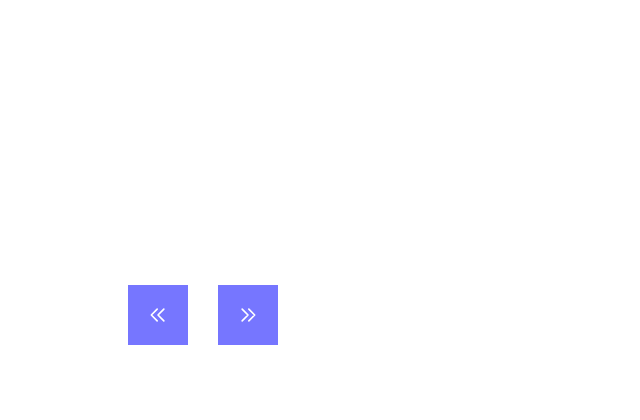
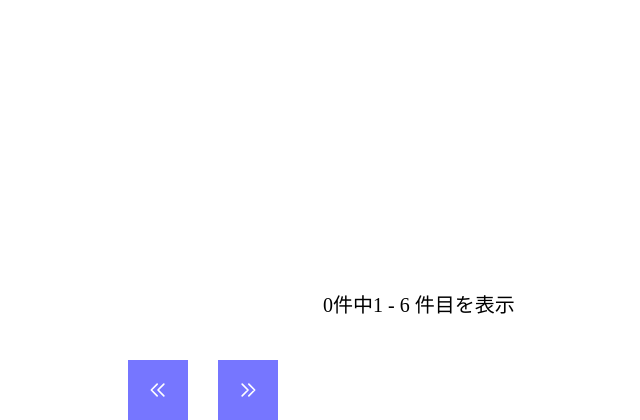
Before and after one commit to HKen12340/kamikon2023, a PHP site: page /index.php in a window 1280 px wide. Shown: the part 481-901 px from the top of the page, without its empty margins (387-1027 px from the left). Before the commit the page ends 826 px from the top, so only its background shows below. Run offline with PHP 8.4, Linux system fonts and the light colour scheme; tables that the repository leaves empty or names only in its code hold one stand-in row (values such as "Sample post"); some web fonts are replaced.

Commit message:
ページネーション関連の処理を追加。

```diff
--- a/database/recipe_model.php
+++ b/database/recipe_model.php
@@ -164,4 +164,13 @@ class Recipe_model extends DB_connect{
     $result = $stmt->fetch(PDO::FETCH_ASSOC);
     return $result['maxpage'];
   }
+
+  //最大レシピ数
+  public function maxrecipe(){
+    $sql = "SELECT COUNT(id) AS maxrecire FROM recipe WHERE Release_flag = 1";
+    $stmt = $this->pdo->prepare($sql);
+    $stmt->execute();
+    $result = $stmt->fetch(PDO::FETCH_ASSOC);
+    return $result['maxrecire'];
+ }
 }
--- a/index.php
+++ b/index.php
@@ -31,42 +31,64 @@ foreach($result as $res){
 }
 
  $max_page = $recipe->maxpage();
+ $max_recipe = $recipe->maxrecipe();
+ $from_record = ($now - 1) * 6 + 1;
 
-if($now > 1){
-    print '<ul class="index_Pagination"><li class="index_Pagination-Item"><a class="index_Pagination-Item-Link" href="./index.php?page_id='.''.($now - 1).''.'"><svg xmlns="http://www.w3.org/2000/svg" class="index_Pagination-Item-Link-Icon" fill="none" viewBox="0 0 24 24" stroke="currentColor" stroke-width="2">
+ if($now == $max_page && $max_recipe % 5 !== 0) {
+  $to_record = ($now - 1) * 6 + $max_recipe % 6;
+} else {
+  $to_record = $now * 6;
+}
+
+if($now == 1 || $now == $max_page) {
+  $range = 4;
+} elseif ($now == 2 || $now == $max_page - 1) {
+  $range = 3;
+} else {
+  $range = 2;
+}
+
+if ($now >= 2){
+ print'<ul class="index_Pagination"><li class="index_Pagination-Item"><a class="index_Pagination-Item-Link" href="./index.php?page_id='.''.($now - 1).''.'"><svg xmlns="http://www.w3.org/2000/svg" class="index_Pagination-Item-Link-Icon" fill="none" viewBox="0 0 24 24" stroke="currentColor" stroke-width="2">
     <path stroke-linecap="round" stroke-linejoin="round" d="M11 19l-7-7 7-7m8 14l-7-7 7-7" />
-</svg></a></li>';
-} else {
-    print '<ul class="index_Pagination"><li class="index_Pagination-Item"><div class="index_Pagination-Item-Link isActive"><svg xmlns="http://www.w3.org/2000/svg" class="index_Pagination-Item-Link-Icon" fill="none" viewBox="0 0 24 24" stroke="currentColor" stroke-width="2">
-    <path stroke-linecap="round" stroke-linejoin="round" d="M11 19l-7-7 7-7m8 14l-7-7 7-7" />
+</svg></a></li>';}
+else{
+  print '<ul class="index_Pagination"><li class="index_Pagination-Item"><div class="index_Pagination-Item-Link isActive"><svg xmlns="http://www.w3.org/2000/svg" class="index_Pagination-Item-Link-Icon" fill="none" viewBox="0 0 24 24" stroke="currentColor" stroke-width="2">
+  <path stroke-linecap="round" stroke-linejoin="round" d="M11 19l-7-7 7-7m8 14l-7-7 7-7" />
 </svg><div></li>';
 }
 
-for($i = 1; $i <= $max_page; $i++){
-    if ($i == $now) {
-        print ' <li class="index_Pagination-Item"> <div class="index_Pagination-Item-Link isActive">'.'<span>'. $i.'</span>';
-    } else {
+for ($i = 1; $i <= $max_page; $i++){
+   if($i >= $now - $range && $i <= $now + $range){
+       if($i == $now){
+          print ' <li class="index_Pagination-Item"> <div class="index_Pagination-Item-Link isActive">'.'<span>'. $i.'</span>';}
+       else{
         print ' <li class="index_Pagination-Item"> <a class="index_Pagination-Item-Link" href="index.php?page_id='.''.$i.''.' ">'.'<span>'. $i.'</span>'. '</a>';
+       }
+      }
     }
-}
 
 if($now < $max_page){
   print ' <li class="index_Pagination-Item">
-  <a class="index_Pagination-Item-Link" href="./index.php?page_id='.''.$max_page.''.'">
+  <a class="index_Pagination-Item-Link" href="./index.php?page_id='.''.($now + 1).''.'">
       <svg xmlns="http://www.w3.org/2000/svg" class="index_Pagination-Item-Link-Icon" fill="none" viewBox="0 0 24 24" stroke="currentColor" stroke-width="2">
           <path stroke-linecap="round" stroke-linejoin="round" d="M13 5l7 7-7 7M5 5l7 7-7 7" />
       </svg>
   </a>
 </li>
-</ul>';} else{print '<li class="index_Pagination-Item"><div class="index_Pagination-Item-Link isActive"><svg xmlns="http://www.w3.org/2000/svg" class="index_Pagination-Item-Link-Icon" fill="none" viewBox="0 0 24 24" stroke="currentColor" stroke-width="2">
+</ul>';}
+else{
+  print '<li class="index_Pagination-Item"><div class="index_Pagination-Item-Link isActive"><svg xmlns="http://www.w3.org/2000/svg" class="index_Pagination-Item-Link-Icon" fill="none" viewBox="0 0 24 24" stroke="currentColor" stroke-width="2">
   <path stroke-linecap="round" stroke-linejoin="round" d="M13 5l7 7-7 7M5 5l7 7-7 7" />
 </svg>
 </div>
 </li>
-</ul>';}
-
+</ul>';
+}
 
   ?>
+
+<p class="index_search"><?php print $max_recipe; ?>件中<?php print $from_record; ?> - <?php print $to_record;?> 件目を表示</p>
 
 </div>
 </body>
--- a/style.css
+++ b/style.css
@@ -184,7 +184,7 @@
   align-items: center;
   list-style: none;
   position: absolute;
-  top: 750px;
+  top: 825px;
   left: 475px;
 }
 
@@ -218,6 +218,13 @@
 
 .index_Pagination > * + * {
   margin-left: 30px;
+}
+
+.index_search {
+  font-size: 20px;
+  position: absolute;
+  left: 710px;
+  top: 750px;
 }
 
 .RegistAccount_content {
```
